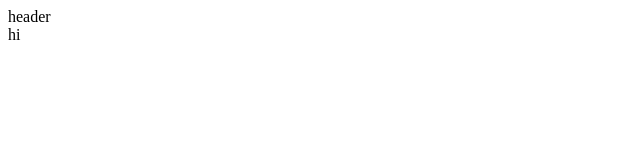
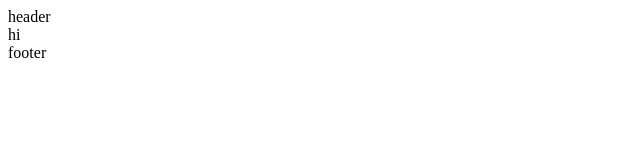
Before and after one commit to oo0ooo0/podoco, a React (Create React App) app: page / in a window 1280 px wide. Shown: the top 160 px of the page, without its empty margins (0-640 px from the left). Built offline with nearby package versions, Linux system fonts and the light colour scheme.

Commit message:
build footer

```diff
--- a/src/App.js
+++ b/src/App.js
@@ -1,11 +1,14 @@
 import React from 'react';
 import Header from './Header';
+import Footer from './Footer';
 
 function App() {
   return (
     < >
              <Header />
      hi
+             <Footer />
+
     </>
   )
 }
--- /dev/null
+++ b/src/Footer.jsx
@@ -0,0 +1,11 @@
+import React from 'react';
+
+
+function Footer() {
+    return (
+<footer>
+    footer
+</footer>
+    );
+ }
+    export default Footer;
```
